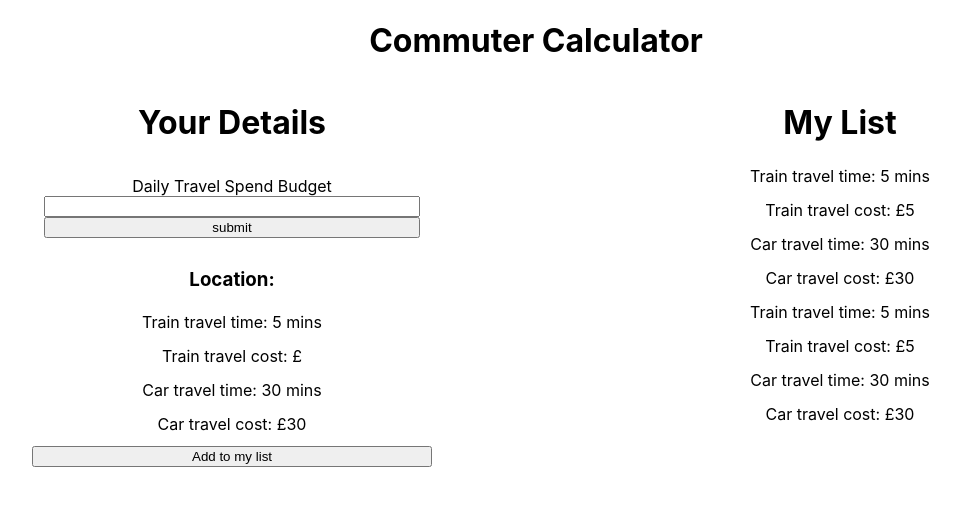
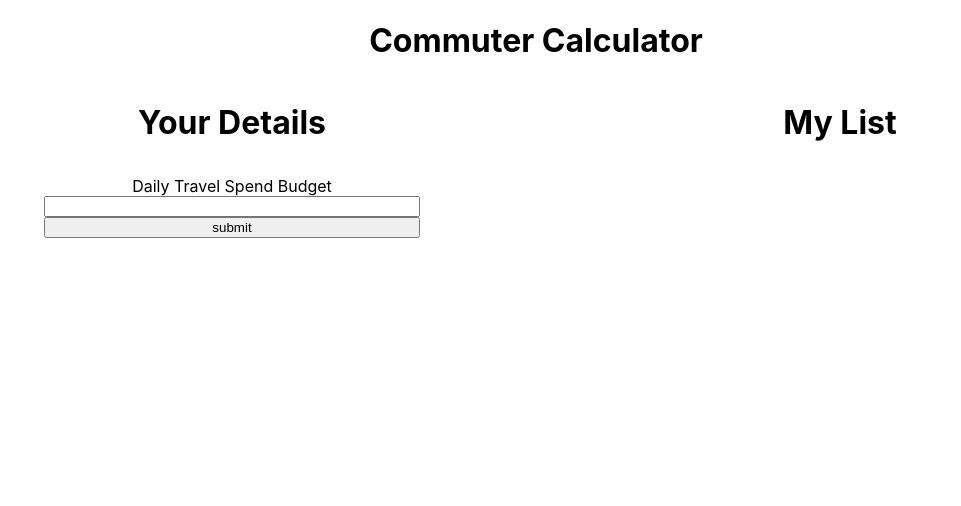
Before and after one commit to danielbowyer1995/commutor-calculator, a React (Create React App) app: page / in a window 1280 px wide. Shown: the top 506 px of the page, without its empty margins (104-1065 px from the left). Built offline with nearby package versions, Linux system fonts and the light colour scheme.

Commit message:
added observables and connected store to components

```diff
--- a/src/components/input-form/input-form.component.jsx
+++ b/src/components/input-form/input-form.component.jsx
@@ -1,4 +1,5 @@
 import { observer } from 'mobx-react';
+import { action } from 'mobx'
 import React, { Component } from 'react'
 
 import FormStore from '../../stores/form-store'
@@ -8,44 +9,35 @@ import './input-form.styles.scss'
 // @observer
 class InputForm extends Component {
 
-    constructor(){
-        super();
+    // constructor(){
+    //     super();
 
-        this.state = {
-            dailyTrainSpend: 0,
-            dailyTrainTime: 0,
-            dailyCarSpend: 0,
-            dailyCarTime: 0,
-            destinationPostCode: '',
-            homePostCode: '',
-        }
 
-        this.handleChange = this.handleChange.bind(this);
-        this.handleSubmit = this.handleSubmit.bind(this);
-    }
+    // }
 
     handleChange(event) {
         let input = event.target.value;
-        FormStore.dailyCarSpend = input
-        console.log(FormStore.dailyCarSpend)
+        FormStore.travelDetails.dailyCarSpend = input
+        return input
     }
 
     handleSubmit(event) {
         alert('A name was submitted');
+        FormStore.show = true
+        console.log(FormStore.travelDetails.show)
         event.preventDefault();
     }
-
 
     render(){
         return(
             <div className='input-form'>
-                <form className='form-fields' onSubmit={this.handleSubmit}>
+                <form className='form-fields' onSubmit={action(this.handleSubmit)}>
                     <label>Daily Travel Spend Budget</label>
                     <input
                         type='search'
                         name='dailyTrainSpend'
                         value={this.input}
-                        onChange={this.handleChange}
+                        onChange={action(this.handleChange)}
                         label='DAILY TRAVEL SPEND'
                         required
                     />
--- a/src/components/my-list/my-list.component.jsx
+++ b/src/components/my-list/my-list.component.jsx
@@ -21,10 +21,10 @@ class MyList extends Component {
                 {this.state.locations.map((location, i) =>
                     <div key={`myList${i}`}>
                         <TravelSummary
-                            trainTime={location.trainTime}
-                            trainCost={location.trainCost}
-                            carTime={location.carTime}
-                            carCost={location.carTime}
+                            trainTime={location.dailyTrainTime}
+                            trainCost={location.dailyTrainSpend}
+                            carTime={location.dailyCarTime}
+                            carCost={location.dailyCarSpend}
                         />
                     </div>
                 )}
@@ -34,3 +34,10 @@ class MyList extends Component {
 }
 
 export default observer(MyList)
+
+// : 0,
+//         : 0,
+//         : 0,
+//         : 0,
+//         destinationPostCode: '',
+//         homePostCode: '',
--- a/src/components/travel-details/travel-details.component.jsx
+++ b/src/components/travel-details/travel-details.component.jsx
@@ -1,10 +1,15 @@
 import { observer } from 'mobx-react'
 import React from 'react'
+import FormStore from '../../stores/form-store'
 
 import './travel-details.styles.scss'
 
 const TravelDetails = (props) => {
     return(
+        <div>
+            {
+                !FormStore.show ? null
+                :
                 <div className='location-details'>
                     <h3>Location: {props.homePostcode}</h3>
                     <span className='option'>Train travel time: {props.trainTime} mins</span>
@@ -12,6 +17,8 @@ const TravelDetails = (props) => {
                     <span className='option'>Car travel time: {props.carTime} mins</span>
                     <span className='option'>Car travel cost: £{props.carCost}</span>
                     {/* <button>Add to list</button> */}
+                </div>
+            }
         </div>
     )
 }
--- a/src/pages/home/home.component.jsx
+++ b/src/pages/home/home.component.jsx
@@ -1,5 +1,6 @@
 import React, { Component } from 'react'
 import { observer } from 'mobx-react'
+import { action } from 'mobx'
 
 import './home.styles.scss'
 
@@ -12,18 +13,22 @@ import MyList from '../../components/my-list/my-list.component'
 
 
 class Home extends Component {
-    constructor(){
-        super()
+    // constructor(){
+    //     super()
 
-        this.state = {
-            travelDetails: {
-                trainTime: 5,
-                trainCost: 5,
-                carTime: 30,
-                carCost: 10,
-                homePostcode: 'BR14DQ',
-            }
-        }
+    //     this.state = {
+    //         travelDetails: {
+    //             trainTime: 5,
+    //             trainCost: 5,
+    //             carTime: 30,
+    //             carCost: 10,
+    //             homePostcode: 'BR14DQ',
+    //         }
+    //     }
+    // }
+
+    pushToMyList(){
+        ListStore.myList.push(FormStore.travelDetails)
     }
 
     render(){
@@ -35,13 +40,17 @@ class Home extends Component {
                     <h1>Your Details</h1>
                     <InputForm />
                     <TravelDetails
-                        trainTime={this.state.travelDetails.trainTime}
-                        trainCost={FormStore.dailyTrainSpend}
-                        carTime={this.state.travelDetails.carTime}
-                        carCost={this.state.travelDetails.carTime}
+                        trainTime={FormStore.travelDetails.dailyTrainTime}
+                        trainCost={FormStore.travelDetails.dailyTrainSpend}
+                        carTime={FormStore.travelDetails.dailyCarTime}
+                        carCost={FormStore.travelDetails.dailyCarSpend}
                     />
                     {/* eslint-disable-next-line */}
-                    <button onClick={ListStore.myList.push(this.state.travelDetails), () => console.log(ListStore.myList)}>Add to my list</button>
+                    {
+                        !FormStore.show ? null
+                        :
+                        <button onClick={action(this.pushToMyList, () => console.log(ListStore.myList))}>Add to my list</button>
+                    }
                 </div>
                 <div className='my-list'>
                     <h1>My List</h1>
--- a/src/stores/form-store.js
+++ b/src/stores/form-store.js
@@ -1,12 +1,15 @@
 import { observable } from 'mobx'
 
 const FormStore = observable({
-    dailyTrainSpend: '',
-    dailyTrainTime: 0,
-    dailyCarSpend: 0,
-    dailyCarTime: 0,
-    destinationPostCode: '',
-    homePostCode: '',
+    travelDetails: {
+        show: false,
+        dailyTrainSpend: 0,
+        dailyTrainTime: 0,
+        dailyCarSpend: 0,
+        dailyCarTime: 0,
+        destinationPostCode: '',
+        homePostCode: '',
+    }
 })
 
 export default FormStore
```
Lines whose indentation alone changed are shown as unchanged.
